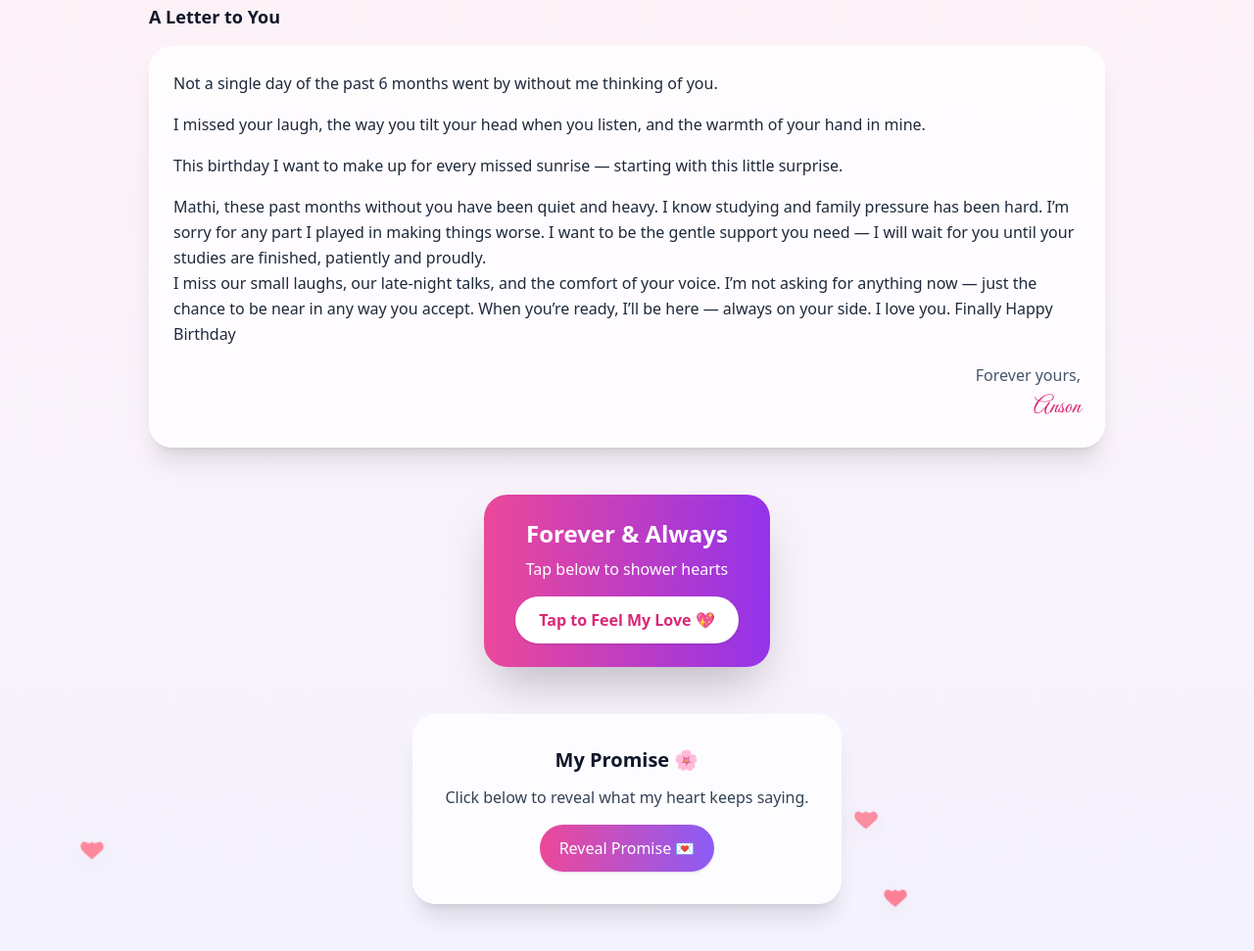
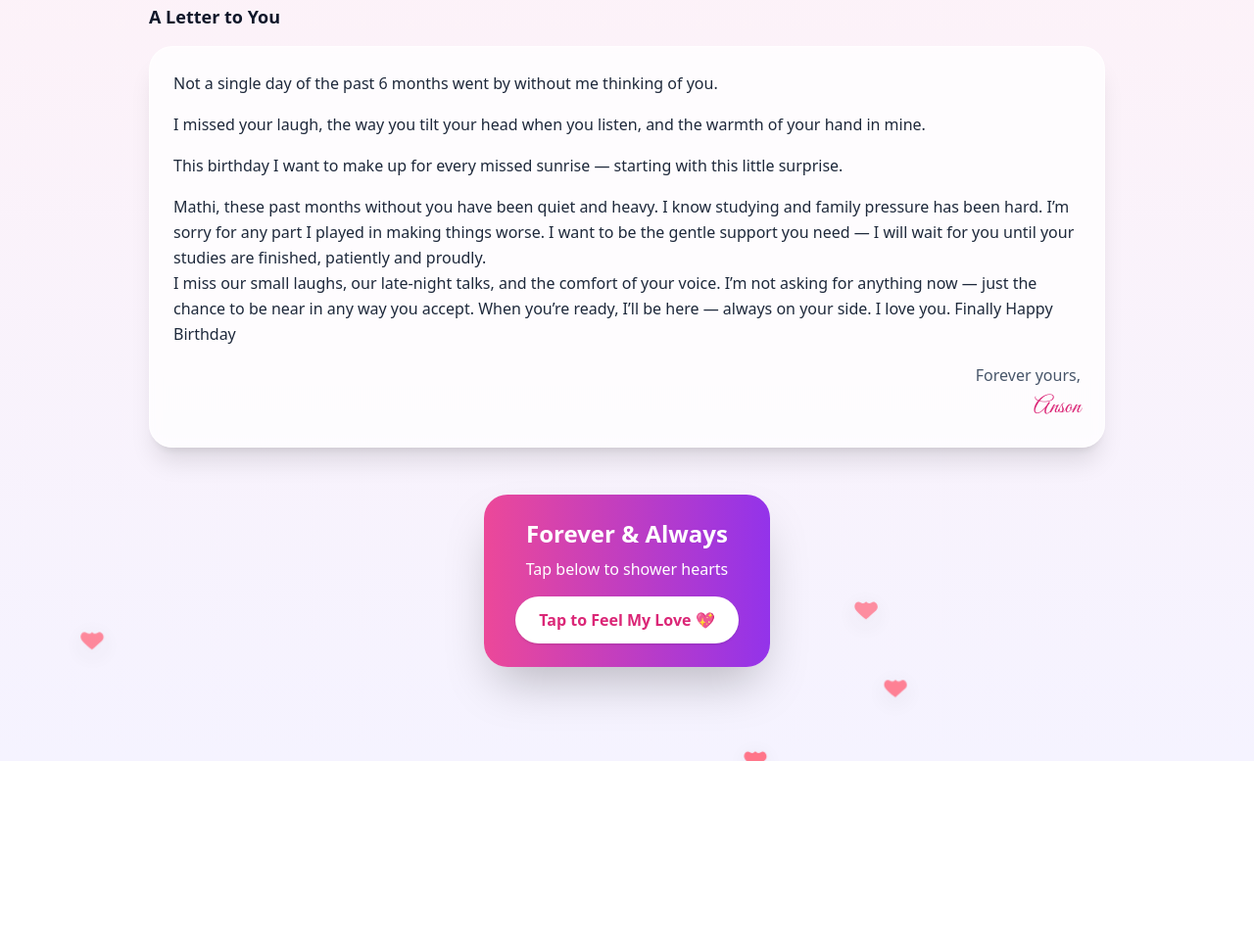
Before and after one commit to ansonjeffrey/lov1, a plain HTML site: page index.html in a window 1280 px wide. Shown: the part 917-1888 px from the top of the page at 98% size. After the commit the page ends 1694 px from the top, so only its background shows below. Drawn offline with nearby package versions, Linux system fonts and the light colour scheme.

Commit message:
Update index.html

```diff
--- a/index.html
+++ b/index.html
@@ -217,17 +217,6 @@
         </div>
       </div>
     </section>
-
-    <!-- Forever Promise -->
-    <section class="mt-12 text-center">
-      <div class="card rounded-3xl p-8 shadow-xl inline-block">
-        <h3 class="text-xl font-semibold mb-3">My Promise 🌸</h3>
-        <p class="text-slate-700 mb-4">Click below to reveal what my heart keeps saying.</p>
-        <button id="promiseBtn" class="px-5 py-3 rounded-full bg-gradient-to-r from-pink-500 to-violet-500 text-white shadow">Reveal Promise 💌</button>
-        <div id="promiseText" class="mt-4 hidden text-lg font-medium text-pink-600"></div>
-      </div>
-    </section>
-
   </main>
 
   <!-- small overlay controls (hidden) -->
```
